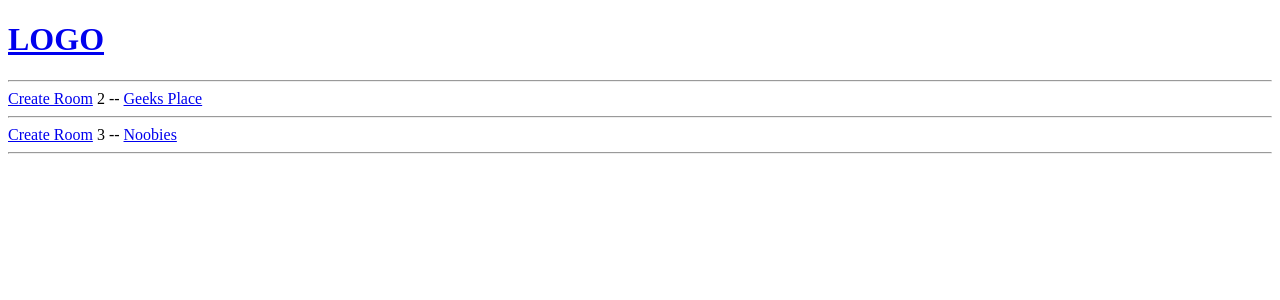
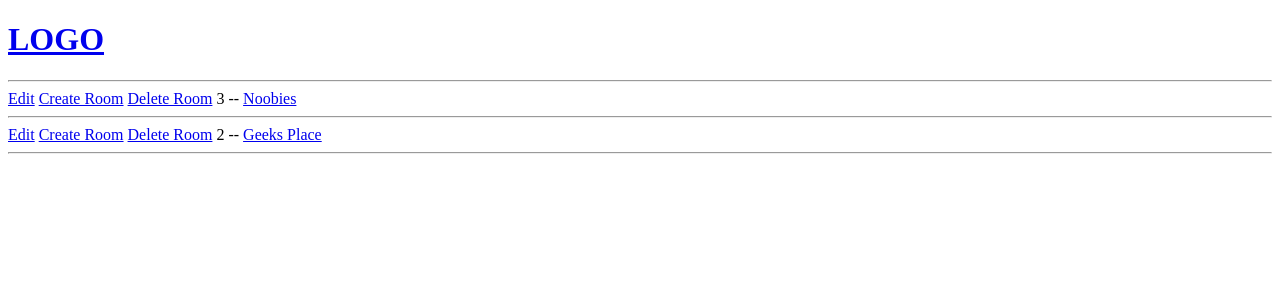
Before and after one commit to AdelHamed-X/Together, a Django app: page / in a window 1280 px wide. Shown: the top 300 px of the page. Run offline with Django 5.2, Linux system fonts and the light colour scheme; data comes from the database, SQL or seed files in the repository; both versions use the stored data as it was after the commit.

Commit message:
Added CRUD for room

```diff
--- a/Together/main/models.py
+++ b/Together/main/models.py
@@ -20,6 +20,9 @@ class Room(models.Model):
     updated_at = models.DateTimeField(auto_now=True)
     created_at = models.DateTimeField(auto_now_add=True)
 
+    class Meta:
+        ordering = ['-updated_at', '-created_at']
+
     def __str__(self) -> str:
         return self.name
 
--- a/Together/main/templates/main/home.html
+++ b/Together/main/templates/main/home.html
@@ -4,7 +4,9 @@
 
 
     {% for room in rooms %}
+        <a href="{% url 'update_room' room.id %}">Edit</a>
         <a href="{% url 'create_room' %}">Create Room</a>
+        <a href="{% url 'delete_room' room.id %}">Delete Room</a>
 
         {{ room.id }} -- <a href="{% url 'room' room.id %}">{{ room.name }}</a>
         <hr>
--- a/Together/main/urls.py
+++ b/Together/main/urls.py
@@ -7,4 +7,6 @@ urlpatterns = [
     path('room/<str:pk>', views.room, name='room'),
 
     path('create-room/', views.create_room, name='create_room'),
+    path('update-room/<str:pk>', views.update_room, name='update_room'),
+    path('delete_room/<str:pk>', views.delete_room, name='delete_room'),
 ]
--- a/Together/main/views.py
+++ b/Together/main/views.py
@@ -1,4 +1,4 @@
-from django.shortcuts import render
+from django.shortcuts import render, redirect
 from django.http import HttpResponse
 from .models import Room, Message, Topic
 from .room_form import RoomForm
@@ -18,5 +18,29 @@ def room(request, pk):
 
 def create_room(request):
     form = RoomForm()
+    if request.method == 'POST':
+        form = RoomForm(request.POST)
+        if form.is_valid():
+            form.save()
+        return redirect('home')
     context = {'form': form}
     return render(request, 'main/room_form.html', context)
+
+def update_room(request, pk):
+    room = Room.objects.get(id=pk)
+    form = RoomForm(instance=room)
+    if request.method == 'POST':
+        form = RoomForm(request.POST, instance=room)
+        if form.is_valid():
+            form.save()
+        return redirect('home')
+    context = {'form': form}
+    return render(request, 'main/room_form.html', context)
+
+def delete_room(request, pk):
+    room = Room.objects.get(id=pk)
+    if request.method == 'POST':
+        room.delete()
+        return redirect('home')
+    context = {'room': room}
+    return render(request, 'main/delete.html', context)
```
Also changed, not shown: Together/main/templates/main/delete.html (added, +17 -0 lines), Together/db.sqlite3.
